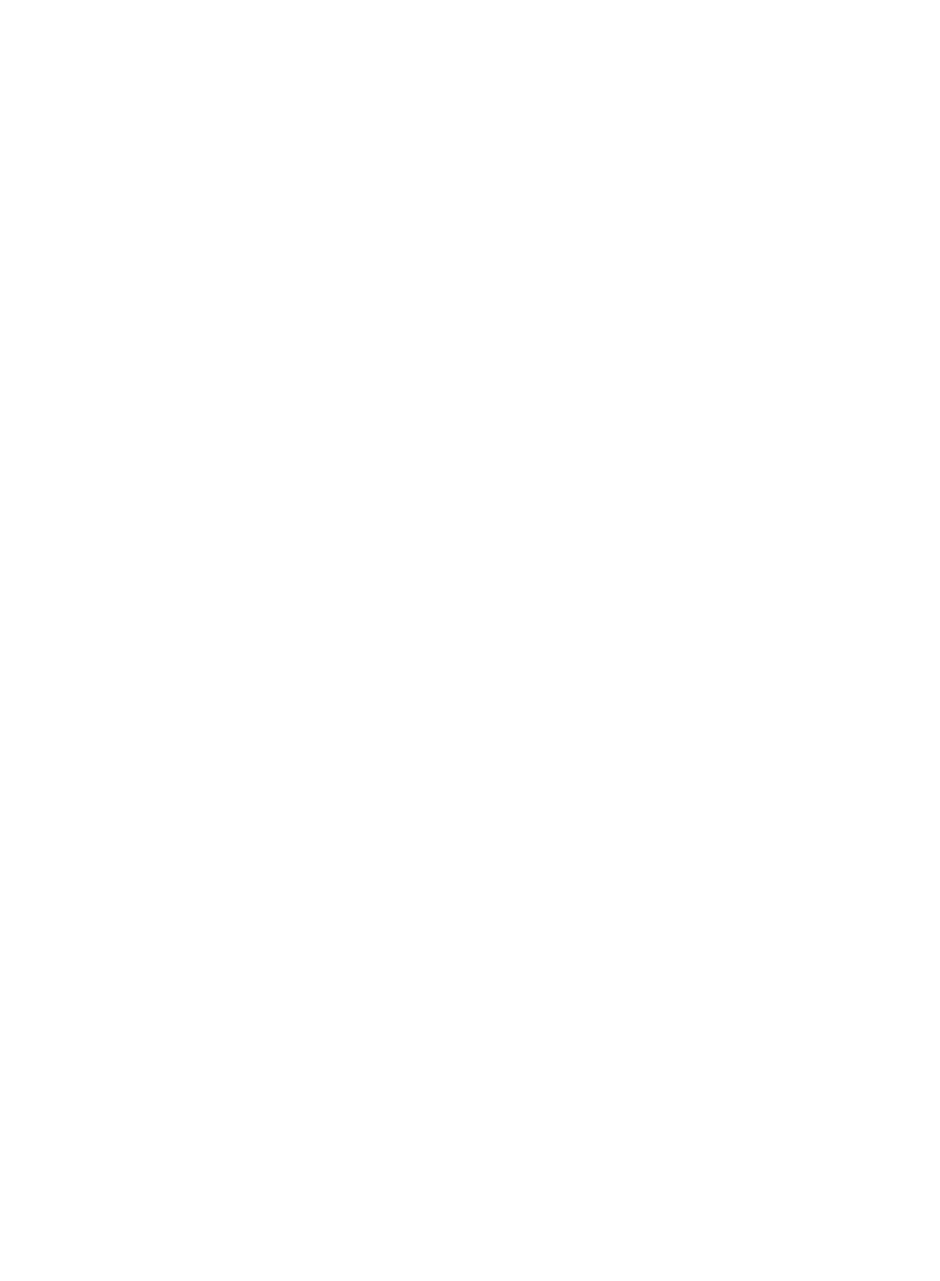
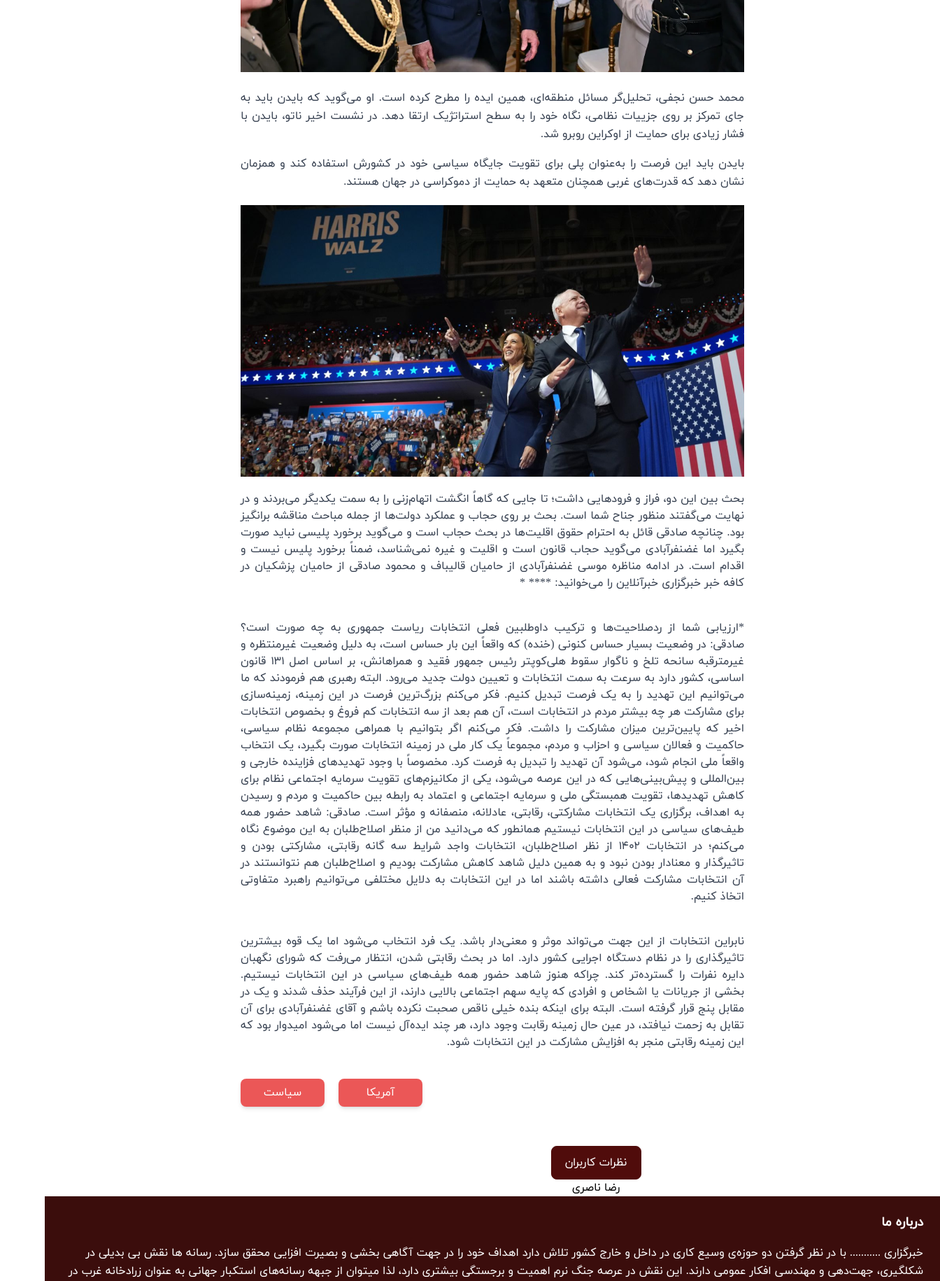
Before and after one commit to MahlaBagherii/my-news, a Next.js app: page /news in a window 1280 px wide. Shown: the part 680-2510 px from the top of the page at 70% size, 1344 px wide, since content can reach past the window. Before the commit the page ends 800 px from the top, so only its background shows below. Built offline with nearby package versions, Linux system fonts and the light colour scheme.

Commit message:
news compeleted

```diff
--- a/src/app/news/page.tsx
+++ b/src/app/news/page.tsx
@@ -1,8 +1,15 @@
+import Byden_news from "../../components/byden_news"
+import Comment from "../../components/comment"
+import Footer from "../../components/footer"
+import Header from "../../components/header"
 
 const News = () => {
   return (
     <div>
-      <h1>news</h1>
+      <Header/>
+      <Byden_news/>
+      <Comment/>
+      <Footer/>
     </div>
   )
 }
--- /dev/null
+++ b/src/components/byden_news.tsx
@@ -0,0 +1,103 @@
+import Image from "next/image";
+import biden from "../../public/images/teramp.svg";
+import biden2 from "../../public/images/biden.svg";
+const Byden_news = () => {
+  return (
+    <div className=" min-h-screen py-8">
+      <div className="max-w-3xl mx-auto p-6">
+        <h1 className="text-2xl font-bold text-gray-800 leading-relaxed mb-4">
+          قبل از اینکه بایدن بتواند اوکراین را نجات دهد، باید از نشست ناتو برای
+          نجات خود استفاده کند
+        </h1>
+
+        <div className="flex items-center justify-between text-sm text-gray-500 mb-6">
+          <span>منبع: بی‌بی‌سی</span>
+          <span>گزارشگر:حسنی بای</span>
+        </div>
+
+        <div className="mb-6">
+          <Image src={biden} alt="تصویر خبری" className="w-full h-auto " />
+        </div>
+
+        <div className="text-gray-700 text-justify leading-relaxed">
+          <p className="mb-4">
+            محمد حسن نجفی، تحلیل‌گر مسائل منطقه‌ای، همین ایده را مطرح کرده است.
+            او می‌گوید که بایدن باید به جای تمرکز بر روی جزییات نظامی، نگاه خود
+            را به سطح استراتژیک ارتقا دهد. در نشست اخیر ناتو، بایدن با فشار
+            زیادی برای حمایت از اوکراین روبرو شد.
+          </p>
+          <p>
+            بایدن باید این فرصت را به‌عنوان پلی برای تقویت جایگاه سیاسی خود در
+            کشورش استفاده کند و همزمان نشان دهد که قدرت‌های غربی همچنان متعهد به
+            حمایت از دموکراسی در جهان هستند.
+          </p>
+        </div>
+        <div className="mt-5">
+          <Image src={biden2} alt="تصویر خبری" className="w-full h-auto " />
+          <div className="text-gray-700 text-justify flex flex-col gap-10">
+            <p className="mt-5">
+              بحث بین این دو، فراز و فرودهایی داشت؛ تا جایی که گاهاً انگشت
+              اتهام‌زنی را به سمت یکدیگر می‌بردند و در نهایت می‌گفتند منظور جناح
+              شما است. بحث بر روی حجاب و عملکرد دولت‌ها از جمله مباحث مناقشه
+              برانگیز بود. چنانچه صادقی قائل به احترام حقوق اقلیت‌ها در بحث حجاب
+              است و می‌گوید برخورد پلیسی نباید صورت بگیرد اما غضنفرآبادی می‌گوید
+              حجاب قانون است و اقلیت و غیره نمی‌شناسد، ضمناً برخورد پلیس نیست و
+              اقدام است. در ادامه مناظره موسی غضنفرآبادی از حامیان قالیباف و
+              محمود صادقی از حامیان پزشکیان در کافه خبر خبرگزاری خبرآنلاین را
+              می‌خوانید: **** *
+            </p>
+            <p>
+              *ارزیابی شما از ردصلاحیت‌ها و ترکیب داوطلبین فعلی انتخابات ریاست
+              جمهوری به چه صورت است؟ صادقی: در وضعیت بسیار حساس کنونی (خنده) که
+              واقعاً این بار حساس است، به دلیل وضعیت غیرمنتظره و غیرمترقبه سانحه
+              تلخ و ناگوار سقوط هلی‌کوپتر رئیس جمهور فقید و همراهانش، بر اساس
+              اصل ۱۳۱ قانون اساسی، کشور دارد به سرعت به سمت انتخابات و تعیین
+              دولت جدید می‌رود. البته رهبری هم فرمودند که ما می‌توانیم این تهدید
+              را به یک فرصت تبدیل کنیم. فکر می‌کنم بزرگ‌ترین فرصت در این زمینه،
+              زمینه‌سازی برای مشارکت هر چه بیشتر مردم در انتخابات است، آن هم بعد
+              از سه انتخابات کم فروغ و بخصوص انتخابات اخیر که پایین‌ترین میزان
+              مشارکت را داشت. فکر می‌کنم اگر بتوانیم با همراهی مجموعه نظام
+              سیاسی، حاکمیت و فعالان سیاسی و احزاب و مردم، مجموعاً یک کار ملی در
+              زمینه انتخابات صورت بگیرد، یک انتخاب واقعاً ملی انجام شود، می‌شود
+              آن تهدید را تبدیل به فرصت کرد. مخصوصاً با وجود تهدیدهای فزاینده
+              خارجی و بین‌المللی و پیش‌بینی‌هایی که در این عرصه می‌شود، یکی از
+              مکانیزم‌های تقویت سرمایه اجتماعی نظام برای کاهش تهدیدها، تقویت
+              همبستگی ملی و سرمایه اجتماعی و اعتماد به رابطه بین حاکمیت و مردم و
+              رسیدن به اهداف، برگزاری یک انتخابات مشارکتی، رقابتی، عادلانه،
+              منصفانه و مؤثر است. صادقی: شاهد حضور همه طیف‌های سیاسی در این
+              انتخابات نیستیم همانطور که می‌دانید من از منظر اصلاح‌طلبان به این
+              موضوع نگاه می‌کنم؛ در انتخابات ۱۴۰۲ از نظر اصلاح‌طلبان، انتخابات
+              واجد شرایط سه گانه رقابتی، مشارکتی بودن و تاثیرگذار و معنادار بودن
+              نبود و به همین دلیل شاهد کاهش مشارکت بودیم و اصلاح‌طلبان هم
+              نتوانستند در آن انتخابات مشارکت فعالی داشته باشند اما در این
+              انتخابات به دلایل مختلفی می‌توانیم راهبرد متفاوتی اتخاذ کنیم.
+            </p>
+            <p>
+              نابراین انتخابات از این جهت می‌تواند موثر و معنی‌دار باشد. یک فرد
+              انتخاب می‌شود اما یک قوه بیشترین تاثیرگذاری را در نظام دستگاه
+              اجرایی کشور دارد. اما در بحث رقابتی شدن، انتظار می‌رفت که شورای
+              نگهبان دایره نفرات را گسترده‌تر کند. چراکه هنوز شاهد حضور همه
+              طیف‌های سیاسی در این انتخابات نیستیم. بخشی از جریانات یا اشخاص و
+              افرادی که پایه سهم اجتماعی بالایی دارند، از این فرآیند حذف شدند و
+              یک در مقابل پنج قرار گرفته است. البته برای اینکه بنده خیلی ناقص
+              صحبت نکرده باشم و آقای غضنفرآبادی برای آن تقابل به زحمت نیافتد، در
+              عین حال زمینه رقابت وجود دارد، هر چند ایده‌آل نیست اما می‌شود
+              امیدوار بود که این زمینه رقابتی منجر به افزایش مشارکت در این
+              انتخابات شود.
+            </p>
+          </div>
+        </div>
+        <div className="flex flex-row pt-10 gap-5 justify-end">
+          <button className="bg-[#EB5757] text-white py-2 px-4 rounded-lg shadow-md h-[40px] w-[120px] ">
+            آمریکا
+          </button>
+          <button className="bg-[#EB5757] text-white py-2 px-4 rounded-lg shadow-md h-[40px] w-[120px] ">
+            سیاست
+          </button>
+        </div>
+      </div>
+    </div>
+  );
+};
+
+export default Byden_news;
--- /dev/null
+++ b/src/components/comment.tsx
@@ -0,0 +1,12 @@
+const Comment = () => {
+  return (
+    <div className="w-[984px] flex flex-col items-center">
+      <button className="bg-[#500C0B] text-white rounded-lg h-[48px] w-[129px] border border-[#500C0B] ">
+        نظرات کاربران
+      </button>
+      <h1>رضا ناصری</h1>
+    </div>
+  );
+};
+
+export default Comment;
--- a/src/components/footer.tsx
+++ b/src/components/footer.tsx
@@ -79,11 +79,11 @@ const Footer = () => {
         </div>
 
         <div className="w-full flex items-center justify-center p-10">
-          <div className=" flex justify-center items-center mt-6 mb-10 border border-[#FF0C0C] w-[493px] h-[56px] bg-[#282828]">
+          <div className=" flex justify-center gap-10 mt-6 mb-10 border border-[#FF0C0C] w-[493px] h-[56px] bg-[#282828]">
             <input
               type="text"
               placeholder="کلید واژه خود را جستجو کنید"
-              className="text-sm text-white bg-[#282828]  rounded-l-lg focus:outline-none"
+              className="text-sm text-white bg-[#282828]  rounded-l-lg focus:outline-none w-full p-5"
             />
             <button className="rounded-r-lg px-4 py-2">🔍</button>
           </div>
```
Also changed, not shown: public/images/biden.svg (added), src/app/search/page.tsx (line endings or trailing spaces).
